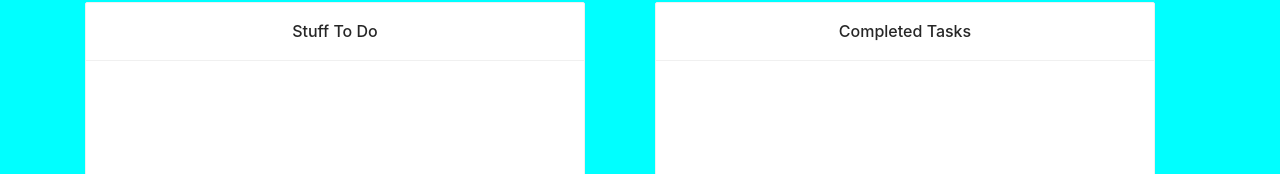
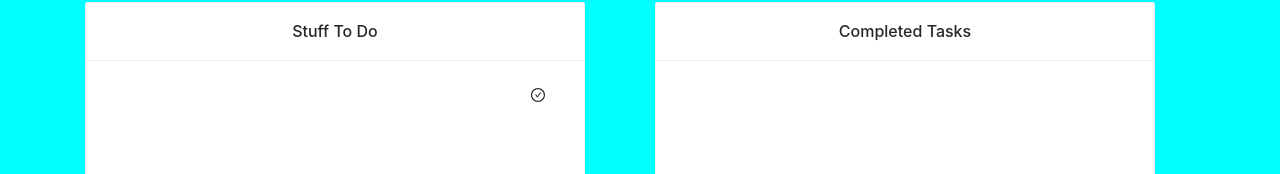
Before and after one commit to Stark-program/ToDoList, a React (Create React App) app: page / in a window 1280 px wide. Shown: the part 248-422 px from the top of the page. Built offline with nearby package versions, Linux system fonts and the light colour scheme.

Commit message:
added complete button

```diff
--- a/src/app/App.js
+++ b/src/app/App.js
@@ -5,6 +5,12 @@ import "bootstrap/dist/css/bootstrap.min.css";
 import "./App.css";
 import { Button } from "antd";
 import { Card } from "antd";
+
+import {
+  CloseCircleOutlined,
+  CheckCircleOutlined,
+  LoadingOutlined,
+} from "@ant-design/icons";
 
 const App = () => {
   const [task, setTask] = useState("");
@@ -76,7 +82,16 @@ const App = () => {
                 border="true"
                 style={{ width: 500, height: 300, marginTop: 50 }}
               >
-                <p>{listItems}</p>
+                <ul>
+                  <div className="row">
+                    <div className="col-sm-10">{listItems}</div>
+                    <div className="col-sm-2">
+                      <span>
+                        <CheckCircleOutlined />
+                      </span>
+                    </div>
+                  </div>
+                </ul>
               </Card>
             </div>
           </div>
```
Also changed, not shown: 2 other files (tests, documents, lock files or other folders).
